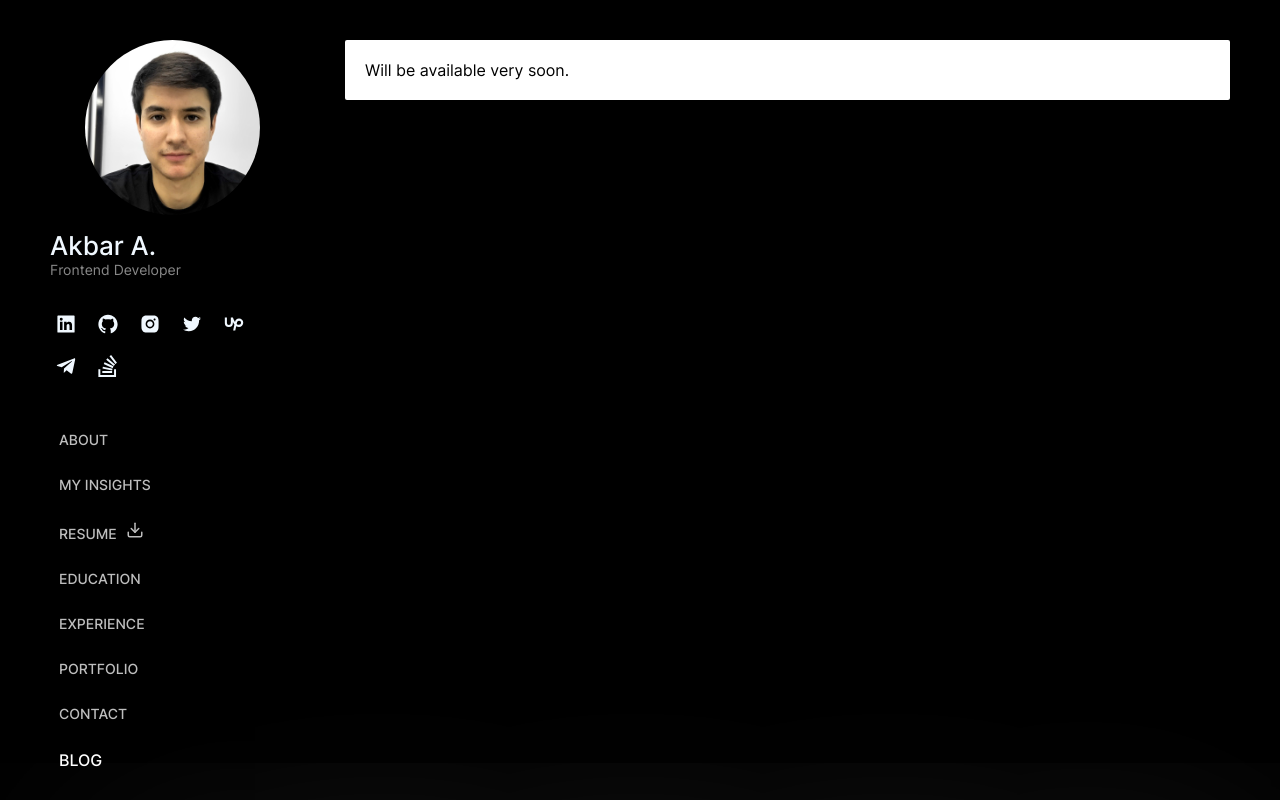
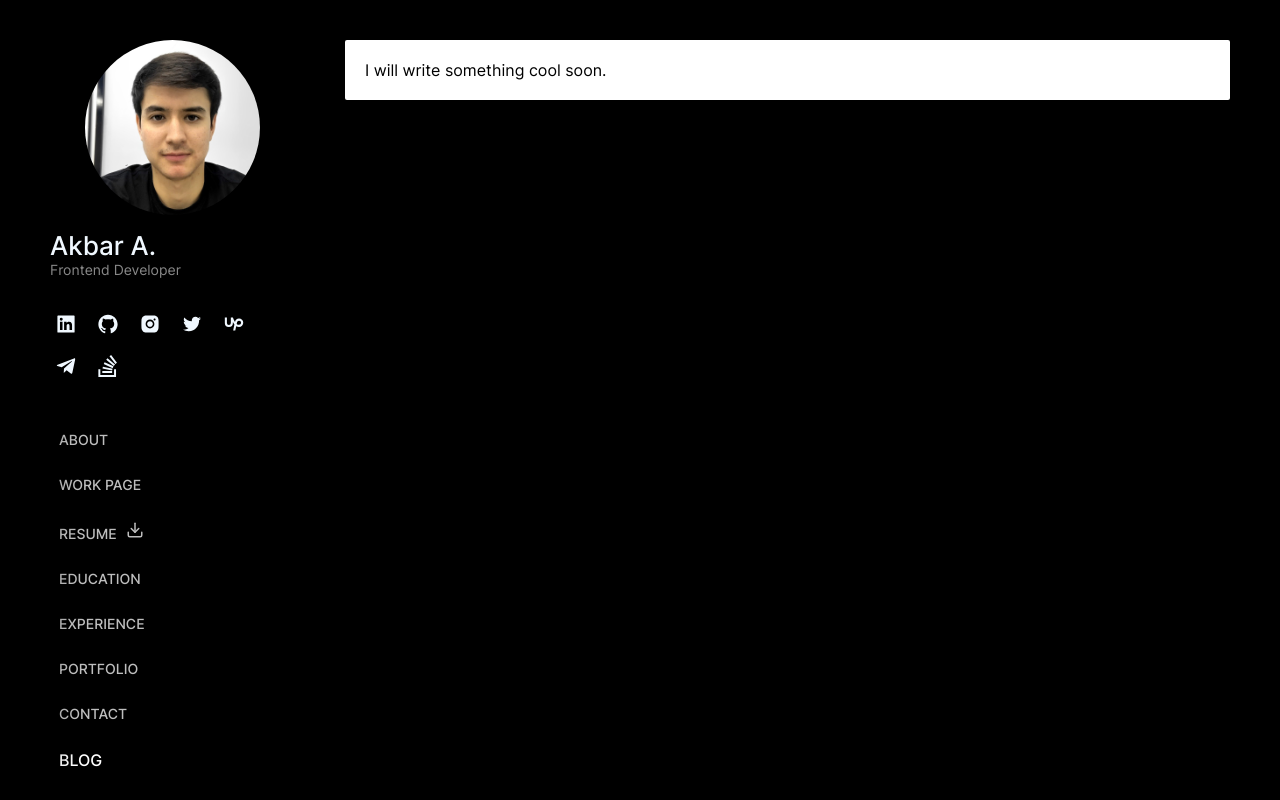
Before and after one commit to akbarahmadjonov/portfolio-website-v1, a React (Vite) app: page /blog in a window 1280 px wide. Shown: the top 800 px of the page. Built offline with nearby package versions, Linux system fonts and the light colour scheme.

Commit message:
Made some changes, add animations to links, and other

```diff
--- a/src/App.tsx
+++ b/src/App.tsx
@@ -39,7 +39,7 @@ function App() {
   return (
     <>
       <Routings />
-      <Footer />
+      {/* <Footer /> */}
     </>
   );
 }
--- a/src/pages/home/Home.scss
+++ b/src/pages/home/Home.scss
@@ -88,12 +88,24 @@
   color: #bebebe;
   border: 1px solid transparent;
   transition: all 0.1s ease-out;
+  -webkit-mask: linear-gradient(-60deg, #000 30%, #0005, #000 70%) right/300%
+    100%;
+  background-repeat: no-repeat;
 
   &:hover {
     // transform: skewY(1deg);
-    box-shadow: 0 0 2px rgba(255, 255, 255, 0.9);
+    box-shadow: 0 0 2px rgba(255, 255, 255, 2);
     // border: 1px solid #777676;
     color: #fff;
+    border: 1px solid #292929;
+
+    animation: shimmer 1.3s;
+  }
+}
+
+@keyframes shimmer {
+  100% {
+    -webkit-mask-position: left;
   }
 }
 
--- a/src/pages/home/Home.tsx
+++ b/src/pages/home/Home.tsx
@@ -121,8 +121,8 @@ export const Home: React.FC = () => {
                 </NavLink>
               </li>
               <li>
-                <Link to={"/"} className="home__componentPagesItem">
-                  MY INSIGHTS
+                <Link to={"/work"} className="home__componentPagesItem">
+                  WORK PAGE
                 </Link>
               </li>
               <li>
--- a/src/pages/index.tsx
+++ b/src/pages/index.tsx
@@ -35,6 +35,12 @@ const Blog = lazy(() =>
     default: module.Blog,
   }))
 );
+// MAIN
+const Main = lazy(() =>
+  import("@pages/main/Main").then((module) => ({
+    default: module.Main,
+  }))
+);
 
 const Routings = () => {
   return (
@@ -43,7 +49,7 @@ const Routings = () => {
         <Route
           path="/"
           element={
-            <Suspense fallback={<div>Please wait...</div>}>
+            <Suspense fallback={<div>Fetching, please wait...</div>}>
               {" "}
               <Home />{" "}
             </Suspense>
@@ -52,7 +58,7 @@ const Routings = () => {
           <Route
             index
             element={
-              <Suspense fallback={<div>Please wait...</div>}>
+              <Suspense fallback={<div>Fetching, please wait...</div>}>
                 {" "}
                 <About />{" "}
               </Suspense>
@@ -61,7 +67,7 @@ const Routings = () => {
           <Route
             path="about"
             element={
-              <Suspense fallback={<div>Please wait...</div>}>
+              <Suspense fallback={<div>Fetching, please wait...</div>}>
                 {" "}
                 <About />{" "}
               </Suspense>
@@ -70,7 +76,7 @@ const Routings = () => {
           <Route
             path="education"
             element={
-              <Suspense fallback={<div>Please wait...</div>}>
+              <Suspense fallback={<div>Fetching, please wait...</div>}>
                 {" "}
                 <Education />{" "}
               </Suspense>
@@ -79,7 +85,7 @@ const Routings = () => {
           <Route
             path="experience"
             element={
-              <Suspense fallback={<div>Please wait...</div>}>
+              <Suspense fallback={<div>Fetching, please wait...</div>}>
                 {" "}
                 <Experience />{" "}
               </Suspense>
@@ -88,7 +94,7 @@ const Routings = () => {
           <Route
             path="portfolio"
             element={
-              <Suspense fallback={<div>Please wait...</div>}>
+              <Suspense fallback={<div>Fetching, please wait...</div>}>
                 {" "}
                 <Portfolio />{" "}
               </Suspense>
@@ -97,7 +103,7 @@ const Routings = () => {
           <Route
             path="contact"
             element={
-              <Suspense fallback={<div>Please wait...</div>}>
+              <Suspense fallback={<div>Fetching, please wait...</div>}>
                 {" "}
                 <Contact />{" "}
               </Suspense>
@@ -106,13 +112,23 @@ const Routings = () => {
           <Route
             path="blog"
             element={
-              <Suspense fallback={<div>Please wait...</div>}>
+              <Suspense fallback={<div>Fetching, please wait...</div>}>
                 {" "}
                 <Blog />{" "}
               </Suspense>
             }
           />
         </Route>
+        {/* MAIN PAGE */}
+        <Route
+          path="/work"
+          element={
+            <Suspense>
+              {" "}
+              <Main />{" "}
+            </Suspense>
+          }
+        />
       </Routes>
     </>
   );
--- /dev/null
+++ b/src/pages/main/Main.tsx
@@ -0,0 +1,14 @@
+import React from "react";
+import "./Main.scss";
+
+export const Main: React.FC = () => {
+  return (
+    <React.Fragment>
+      <div className="main">
+        <div className="container">
+          <h1>MAIN</h1>
+        </div>
+      </div>
+    </React.Fragment>
+  );
+};
--- a/src/pages/nesting/blog/Blog.tsx
+++ b/src/pages/nesting/blog/Blog.tsx
@@ -2,5 +2,5 @@ import React from "react";
 import "./Blog.scss";
 
 export const Blog: React.FC = () => {
-  return <div>Will be available very soon.</div>;
+  return <div>I will write something cool soon.</div>;
 };
--- a/src/pages/nesting/contact/Contact.tsx
+++ b/src/pages/nesting/contact/Contact.tsx
@@ -166,12 +166,14 @@ export const Contact = () => {
                   size="large"
                   placeholder="Type of Project"
                   name="subject"
+                  required
                 />
                 <Input
                   className="action__input"
                   size="large"
                   placeholder="Your name"
                   name="name"
+                  required
                 />
               </div>
               <Input
@@ -179,6 +181,7 @@ export const Contact = () => {
                 size="large"
                 placeholder="Email address or phone number"
                 name="email"
+                required
               />
               <TextArea
                 className="action__input"
```
Also changed, not shown: src/pages/main/Main.scss (added).
